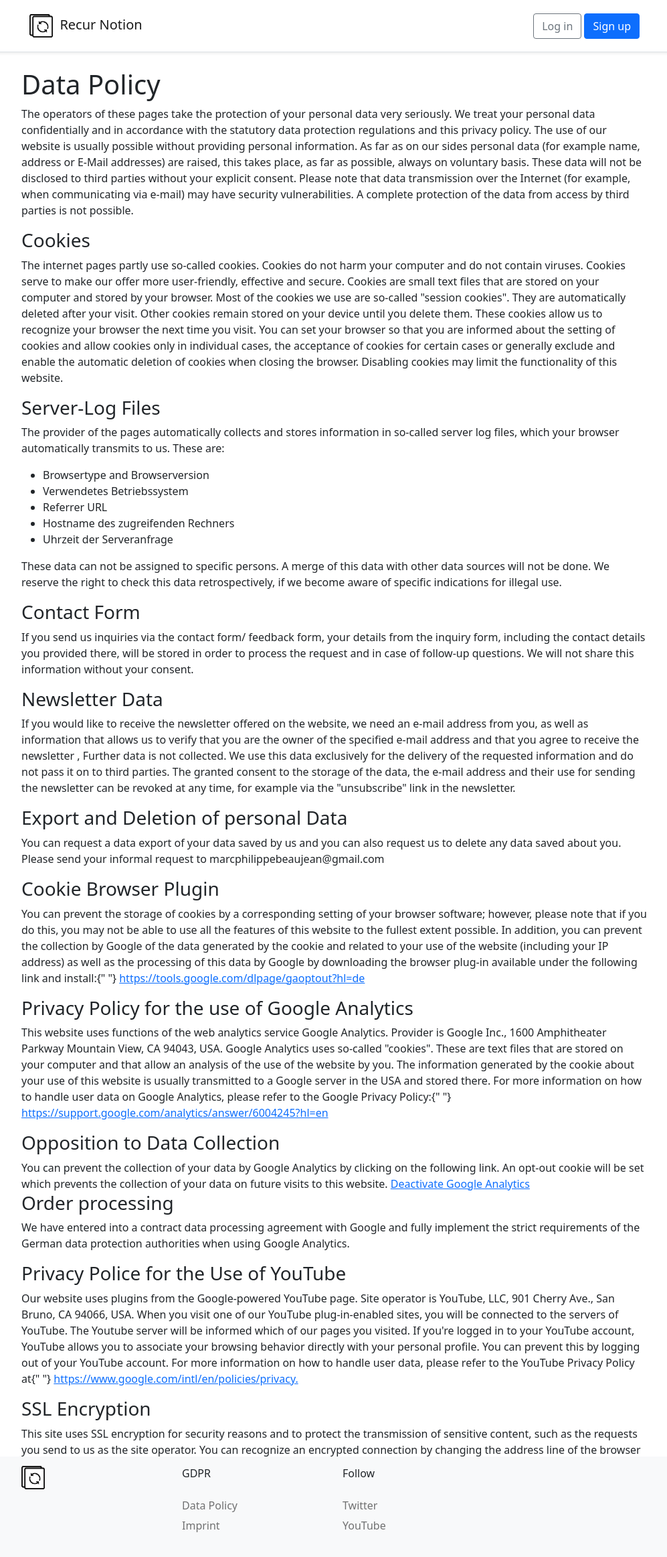
After one commit to marcphilippebeaujean-abertay/recur-notion, a Django app: page /about/ in a window 1280 px wide. The commit adds this page. Shown: the whole page at 67% size, without its empty margins (140-1137 px from the left). Run offline with Django 3.2, Linux system fonts and the light colour scheme; some libraries are stand-ins or nearby versions.

Commit message:
restyled the app with footer, data consent requirement

```diff
--- a/pages/urls.py
+++ b/pages/urls.py
@@ -1,8 +1,9 @@
 from django.urls import path
 
-from .views import HomePageView, AboutPageView
+from .views import HomePageView, DataPolicy, Imprint
 
 urlpatterns = [
     path('', HomePageView.as_view(), name='home'),
-    path('about/', AboutPageView.as_view(), name='about'),
+    path('about/', DataPolicy.as_view(), name='datapolicy'),
+    path('about/', Imprint.as_view(), name='imprint'),
 ]
--- a/pages/views.py
+++ b/pages/views.py
@@ -5,5 +5,9 @@ class HomePageView(TemplateView):
     template_name = 'pages/home.html'
 
 
-class AboutPageView(TemplateView):
-    template_name = 'pages/about.html'
+class Imprint(TemplateView):
+    template_name = 'pages/imprint.html'
+
+
+class DataPolicy(TemplateView):
+    template_name = 'pages/data-policy.html'
--- a/static/css/footer.css
+++ b/static/css/footer.css
@@ -27,7 +27,15 @@ body {
   position: absolute;
   bottom: 0;
   width: 100%;
-  height: 60px; /* Set the fixed height of the footer here */
+  height: 150px; /* Set the fixed height of the footer here */
   line-height: 60px; /* Vertically center the text there */
-  background-color: #f5f5f5;
 }
+
+.footer-link {
+  text-decoration: none;
+  color: rgba(0,0,0,.55) !important;
+}
+
+.link-wrapper {
+    height: 30px;
+}
--- a/templates/_base.html
+++ b/templates/_base.html
@@ -5,10 +5,10 @@
     <meta charset="utf-8">
     <meta http-equiv="X-UA-Compatible" content="IE=edge,chrome=1">
     <meta name="viewport" content="width=device-width,minimum-scale=1,initial-scale=1">
-    <title>{% block title %}DjangoX{% endblock title %}</title>
-    <meta name="description" content="A framework for launching new Django projects quickly.">
+    <title>{% block title %}Recurring Tasks For Notion{% endblock title %}</title>
+    <meta name="description" content="Add Recurring Tasks To Your Notion in Seconds.">
     <meta name="author" content="">
-    <link rel="shortcut icon" type="image/x-icon" href="{% static 'images/favicon.ico' %}">
+    <link rel="shortcut icon" type="image/x-icon" href="{% static 'images/logo.png' %}">
 
     {% block css %}
     <!-- Bootstrap CSS -->
@@ -26,9 +26,10 @@
         <div class="container d-flex flex-column flex-md-row collapse navbar-collapse">
             <nav class="navbar navbar-expand-lg navbar-light w-100">
                 <div class="container-fluid w-100">
-                    <h5 class="my-0 font-weight-normal">
-                        <a class="navbar-brand" href="{% url 'home' %}">recur.io</a>
-                    </h5>
+                    <a class="navbar-brand" href="{% url 'home' %}">
+                        <img src="{% static 'images/logo.png' %}" alt="" width="35" height="35" />
+                        &nbsp;Recur Notion
+                    </a>
                     <button class="navbar-toggler" type="button" data-bs-toggle="collapse"
                             data-bs-target="#navbarNavDropdown" aria-controls="navbarNavDropdown" aria-expanded="false"
                             aria-label="Toggle navigation">
@@ -80,9 +81,36 @@
     {% endblock content %}
 </div>
 
-<footer class="footer">
-    <div class="container">
-        <span class="text-muted">Footer...</span>
+<footer class="footer bg-light">
+    <div class="container bg-light">
+        <div class="row bg-light">
+            <div class="col-md-3 bg-light">
+                <a class="navbar-brand" href="{% url 'home' %}">
+                  <img src="{% static 'images/logo.png' %}" alt="" width="35" height="35" />
+                </a>
+            </div>
+            <div class="col-md-3">
+                <h4 class="h6 pt-3">GDPR</h4>
+                <div class="link-wrapper">
+                    <a href="{% url 'datapolicy' %}" class="footer-link">Data Policy</a>
+                </div>
+                <div class="link-wrapper">
+                    <a href="{% url 'imprint' %}" class="footer-link">Imprint</a>
+                </div>
+            </div>
+            <div class="col-md-3">
+                <h4 class="h6 pt-3">Follow</h4>
+                <div class="link-wrapper">
+                    <a href="https://twitter.com/MarcBeaujean" target=“_blank“ rel=“noopener noreferrer“ class="footer-link">Twitter</a>
+                </div>
+                <div class="link-wrapper">
+                    <a href="https://www.youtube.com/channel/UCi-AbNLOunyIIax04MY-9bQ" target=“_blank“ rel=“noopener noreferrer“ class="footer-link">YouTube</a>
+                </div>
+            </div>
+            <div class="col-md-3 bg-light">
+
+            </div>
+        </div>
     </div>
 </footer>
 
--- /dev/null
+++ b/templates/pages/data-policy.html
@@ -0,0 +1,154 @@
+{% extends '_base.html' %}
+{% load static %}
+
+{% block title %}Data Policy{% endblock title %}
+
+{% block content %}
+<div>
+  <h1>Data Policy</h1>
+  <p>
+    The operators of these pages take the protection of your personal data
+    very seriously. We treat your personal data confidentially and in
+    accordance with the statutory data protection regulations and this
+    privacy policy. The use of our website is usually possible without
+    providing personal information. As far as on our sides personal data
+    (for example name, address or E-Mail addresses) are raised, this takes
+    place, as far as possible, always on voluntary basis. These data will
+    not be disclosed to third parties without your explicit consent. Please
+    note that data transmission over the Internet (for example, when
+    communicating via e-mail) may have security vulnerabilities. A complete
+    protection of the data from access by third parties is not possible.
+  </p>
+  <h3>Cookies</h3>
+  <p>
+    The internet pages partly use so-called cookies. Cookies do not harm
+    your computer and do not contain viruses. Cookies serve to make our
+    offer more user-friendly, effective and secure. Cookies are small text
+    files that are stored on your computer and stored by your browser. Most
+    of the cookies we use are so-called "session cookies". They are
+    automatically deleted after your visit. Other cookies remain stored on
+    your device until you delete them. These cookies allow us to recognize
+    your browser the next time you visit. You can set your browser so that
+    you are informed about the setting of cookies and allow cookies only in
+    individual cases, the acceptance of cookies for certain cases or
+    generally exclude and enable the automatic deletion of cookies when
+    closing the browser. Disabling cookies may limit the functionality of
+    this website.
+  </p>
+  <h3>Server-Log Files</h3>
+  <p>
+    The provider of the pages automatically collects and stores information
+    in so-called server log files, which your browser automatically
+    transmits to us. These are:
+  </p>
+  <ul>
+    <li>Browsertype and Browserversion</li>
+    <li>Verwendetes Betriebssystem</li>
+    <li>Referrer URL</li>
+    <li>Hostname des zugreifenden Rechners</li>
+    <li>Uhrzeit der Serveranfrage</li>
+  </ul>
+  <p>
+    These data can not be assigned to specific persons. A merge of this data
+    with other data sources will not be done. We reserve the right to check
+    this data retrospectively, if we become aware of specific indications
+    for illegal use.
+  </p>
+  <h3>Contact Form</h3>
+  <p>
+    If you send us inquiries via the contact form/ feedback form, your
+    details from the inquiry form, including the contact details you
+    provided there, will be stored in order to process the request and in
+    case of follow-up questions. We will not share this information without
+    your consent.
+  </p>
+  <h3>Newsletter Data</h3>
+  <p>
+    If you would like to receive the newsletter offered on the website, we
+    need an e-mail address from you, as well as information that allows us
+    to verify that you are the owner of the specified e-mail address and
+    that you agree to receive the newsletter , Further data is not
+    collected. We use this data exclusively for the delivery of the
+    requested information and do not pass it on to third parties. The
+    granted consent to the storage of the data, the e-mail address and their
+    use for sending the newsletter can be revoked at any time, for example
+    via the "unsubscribe" link in the newsletter.
+  </p>
+  <h3>Export and Deletion of personal Data</h3>
+  <p>
+    You can request a data export of your data saved by us and you can also
+    request us to delete any data saved about you. Please send your informal
+    request to marcphilippebeaujean@gmail.com
+  </p>
+  <h3>Cookie Browser Plugin</h3>
+  <p>
+    You can prevent the storage of cookies by a corresponding setting of
+    your browser software; however, please note that if you do this, you may
+    not be able to use all the features of this website to the fullest
+    extent possible. In addition, you can prevent the collection by Google
+    of the data generated by the cookie and related to your use of the
+    website (including your IP address) as well as the processing of this
+    data by Google by downloading the browser plug-in available under the
+    following link and install:{" "}
+    <a href="https://tools.google.com/dlpage/gaoptout?hl=de">
+      https://tools.google.com/dlpage/gaoptout?hl=de
+    </a>
+  </p>
+  <h3>Privacy Policy for the use of Google Analytics</h3>
+  <p>
+    This website uses functions of the web analytics service Google
+    Analytics. Provider is Google Inc., 1600 Amphitheater Parkway Mountain
+    View, CA 94043, USA. Google Analytics uses so-called "cookies". These
+    are text files that are stored on your computer and that allow an
+    analysis of the use of the website by you. The information generated by
+    the cookie about your use of this website is usually transmitted to a
+    Google server in the USA and stored there. For more information on how
+    to handle user data on Google Analytics, please refer to the Google
+    Privacy Policy:{" "}
+    <a href="https://support.google.com/analytics/answer/6004245?hl=en">
+      https://support.google.com/analytics/answer/6004245?hl=en
+    </a>
+  </p>
+  <h3>Opposition to Data Collection</h3>
+  You can prevent the collection of your data by Google Analytics by
+  clicking on the following link. An opt-out cookie will be set which
+  prevents the collection of your data on future visits to this website.
+  <a href="javascript:gaOptout();">Deactivate Google Analytics</a>
+  <h3>Order processing</h3>
+  <p>
+    We have entered into a contract data processing agreement with Google
+    and fully implement the strict requirements of the German data
+    protection authorities when using Google Analytics.
+  </p>
+  <h3>Privacy Police for the Use of YouTube</h3>
+  <p>
+    Our website uses plugins from the Google-powered YouTube page. Site
+    operator is YouTube, LLC, 901 Cherry Ave., San Bruno, CA 94066, USA.
+    When you visit one of our YouTube plug-in-enabled sites, you will be
+    connected to the servers of YouTube. The Youtube server will be informed
+    which of our pages you visited. If you're logged in to your YouTube
+    account, YouTube allows you to associate your browsing behavior directly
+    with your personal profile. You can prevent this by logging out of your
+    YouTube account. For more information on how to handle user data, please
+    refer to the YouTube Privacy Policy at{" "}
+    <a href="https://www.google.com/intl/en/policies/privacy">
+      https://www.google.com/intl/en/policies/privacy.
+    </a>
+  </p>
+  <h3>SSL Encryption</h3>
+  <p>
+    This site uses SSL encryption for security reasons and to protect the
+    transmission of sensitive content, such as the requests you send to us
+    as the site operator. You can recognize an encrypted connection by
+    changing the address line of the browser from "http: //" to "https: //"
+    and the lock symbol in your browser line. If SSL encryption is enabled,
+    the data you submit to us can not be read by third parties.
+  </p>
+  <p class="mb-4">
+    <b>Source:</b>{" "}
+    <a href="https://www.e-recht24.de/muster-datenschutzerklaerung.html">
+      https://www.e-recht24.de/muster-datenschutzerklaerung.html.
+    </a>{" "}
+  </p>
+</div>
+{% endblock content %}
--- a/templates/pages/home.html
+++ b/templates/pages/home.html
@@ -7,9 +7,9 @@
 <div class="px-3 py-3">
     <div class="d-md-flex justify-content-between">
         <div class="d-flex flex-column justify-content-center">
-            <h1>Add Recurring Tasks To Notion In Seconds</h1>
-            <p class="h5 mb-4">Save Hours on Repetitive Data Entry without Coding or Complex Tools. <b>No Changes to
-                your Tables required!</b></p>
+            <h1>Automate Data Entry With Recurring Tasks For Notion</h1>
+            <p class="h5 mb-4">No Coding, Complex Tools or Changes to
+                your Tables required. <b>Get started in Seconds, for Free.</b></p>
             <div>
                 <a href="{% url 'account_signup' %}" class="btn btn-success mt-2">Get For Free</a>
                 <p class="small pt-1"><b>No Credit Card Required</b></p>
```
Also changed, not shown: config/settings.py (+13 -5 lines), templates/account/signup.html (+5 -2 lines), templates/pages/imprint.html (added, +58 -0 lines), templates/tasks/partials/recurring-tasks-list.html (+3 -10 lines), static/images/logo.png, 1 other file.
